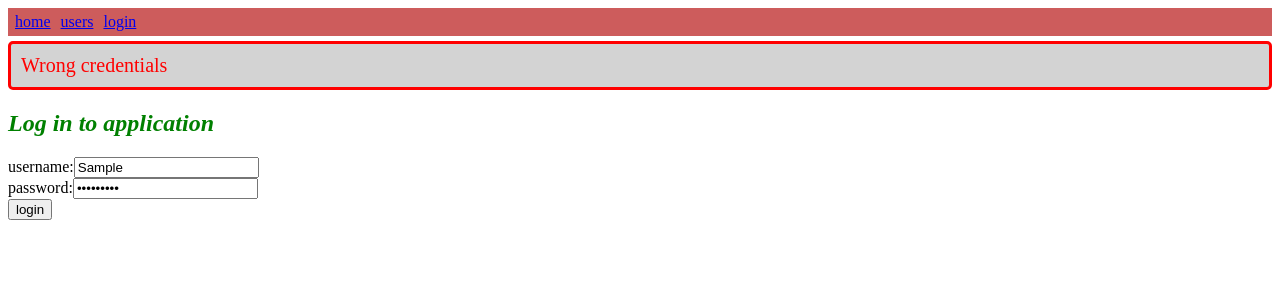
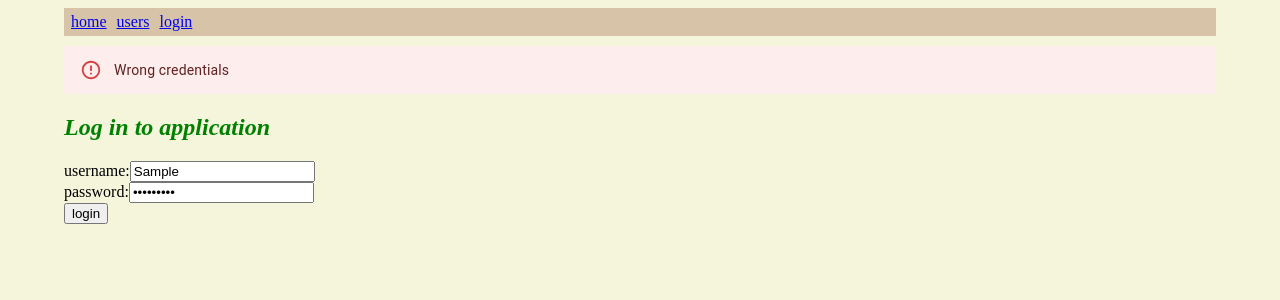
Before and after one commit to eliastakala/fullstack25, a React (Vite) app in the folder part5/bloglist-frontend/: page / in a window 1280 px wide. Both pictures are taken after typing "Sample", "Sample123" into the empty fields and a click on the button "login". Shown: the top 300 px of the page. Built offline with nearby package versions, Linux system fonts and the light colour scheme; no server answers.

Commit message:
part7 done

```diff
--- a/part5/bloglist-frontend/package.json
+++ b/part5/bloglist-frontend/package.json
@@ -11,6 +11,9 @@
     "test": "vitest run"
   },
   "dependencies": {
+    "@emotion/react": "^11.14.0",
+    "@emotion/styled": "^11.14.1",
+    "@mui/material": "^7.3.9",
     "@reduxjs/toolkit": "^2.11.2",
     "@tanstack/react-query": "^5.90.21",
     "axios": "^1.9.0",
--- a/part5/bloglist-frontend/src/App.jsx
+++ b/part5/bloglist-frontend/src/App.jsx
@@ -11,12 +11,10 @@ import { createBlog } from "./requests";
 import { setToken } from "./requests";
 import UserContext from "./UserContext";
 import loginService from "./services/login";
-import {
-  BrowserRouter as Router,
-  Routes, Route, Link
-} from 'react-router-dom'
+import { BrowserRouter as Router, Routes, Route, Link } from "react-router-dom";
 import User from "./components/User";
 import Blog from "./components/Blog";
+import { Container } from "@mui/material";
 
 const App = () => {
   const queryClient = useQueryClient();
@@ -115,28 +113,37 @@ const App = () => {
   };
 
   const padding = {
-    padding: 5
-  }
+    padding: 5,
+  };
 
   const blogStyle = {
     paddingTop: 5,
     paddingLeft: 2,
     paddingBottom: 5,
     marginBottom: 5,
-    backgroundColor: "#CD5C5C",
+    backgroundColor: "#d7c4a8ff",
   };
 
-
-
   return (
+    <Container>
       <Router>
         <div style={blogStyle}>
-        <Link style={padding} to="/">home</Link>
-        <Link style={padding} to="/users">users</Link>
-        {state.user
-          ? <em>{state.user.name} logged in <button onClick={handleLogout}>Logout</button> </em>
-          : <Link style={padding} to="/">login</Link>
-          }
+          <Link style={padding} to="/">
+            home
+          </Link>
+          <Link style={padding} to="/users">
+            users
+          </Link>
+          {state.user ? (
+            <em>
+              {state.user.name} logged in{" "}
+              <button onClick={handleLogout}>Logout</button>{" "}
+            </em>
+          ) : (
+            <Link style={padding} to="/">
+              login
+            </Link>
+          )}
         </div>
         <Notification />
         <div>
@@ -150,7 +157,9 @@ const App = () => {
           <Route path="/users" element={<Users />} />
           <Route path="/users/:id" element={<User />} />
           <Route path="/blogs/:id" element={<Blog />} />
-        <Route path="/" element={
+          <Route
+            path="/"
+            element={
               <div>
                 {!state.user && loginForm()}
                 {state.user && (
@@ -162,9 +171,11 @@ const App = () => {
                   </div>
                 )}
               </div>
-        }/>
+            }
+          />
         </Routes>
       </Router>
+    </Container>
   );
 };
 
--- a/part5/bloglist-frontend/src/components/BlogList.jsx
+++ b/part5/bloglist-frontend/src/components/BlogList.jsx
@@ -5,12 +5,20 @@ import { useContext } from "react";
 import Blog from "./Blog";
 import NotificationContext from "../NotificationContext";
 import { getBlogs, updateBlog, removeBlog } from "../requests";
-import { Link } from 'react-router-dom'
+import { Link } from "react-router-dom";
+import {
+  Table,
+  TableBody,
+  TableCell,
+  TableContainer,
+  TableHead,
+  TableRow,
+  Paper,
+} from "@mui/material";
 
 const BlogList = ({ user }) => {
   const queryClient = useQueryClient();
   const { showNotification } = useContext(NotificationContext);
-
 
   const blogStyle = {
     paddingTop: 10,
@@ -31,15 +39,21 @@ const BlogList = ({ user }) => {
   const blogs = result.data.sort((a, b) => b.likes - a.likes);
 
   return (
-    <div>
-      {blogs.map((blog) => (
-        <div style={blogStyle} key={blog.id}>
-          <div>
-            <Link to={`/blogs/${blog.id}`}>{blog.title} {blog.author}</Link>
-          </div>
-        </div>
-      ))}
-    </div>
+    <TableContainer component={Paper}>
+      <Table>
+        <TableBody>
+          {blogs.map((blog) => (
+            <TableRow key={blog.id}>
+              <TableCell>
+                <Link to={`/blogs/${blog.id}`}>
+                  {blog.title} {blog.author}
+                </Link>
+              </TableCell>
+            </TableRow>
+          ))}
+        </TableBody>
+      </Table>
+    </TableContainer>
   );
 };
 
--- a/part5/bloglist-frontend/src/components/Notification.jsx
+++ b/part5/bloglist-frontend/src/components/Notification.jsx
@@ -1,4 +1,5 @@
 import { useContext } from 'react'
+import { Alert } from '@mui/material'
 import NotificationContext from '../NotificationContext'
 
 const Notification = () => {
@@ -8,9 +9,11 @@ const Notification = () => {
   }
 
   return (
-    <div className={notification.messageType}>
+    <Alert style={{ marginTop: 10, marginBottom: 10 }} severity={notification.messageType}>
+    {/* <div className={notification.messageType}> */}
       {notification.message}
-    </div>
+    {/* </div> */}
+    </Alert>
   )
 }
 
--- a/part5/bloglist-frontend/src/index.css
+++ b/part5/bloglist-frontend/src/index.css
@@ -1,21 +1,5 @@
-.success {
-  color: green;
-  background: lightgrey;
-  font-size: 20px;
-  border-style: solid;
-  border-radius: 5px;
-  padding: 10px;
-  margin-bottom: 10px;
-}
-
-.error {
-  color: red;
-  background: lightgrey;
-  font-size: 20px;
-  border-style: solid;
-  border-radius: 5px;
-  padding: 10px;
-  margin-bottom: 10px;
+body {
+  background-color: beige;
 }
 
 h2 {
```
Also changed, not shown: 1 other file (tests, documents, lock files or other folders). Lines whose indentation alone changed are shown as unchanged.
